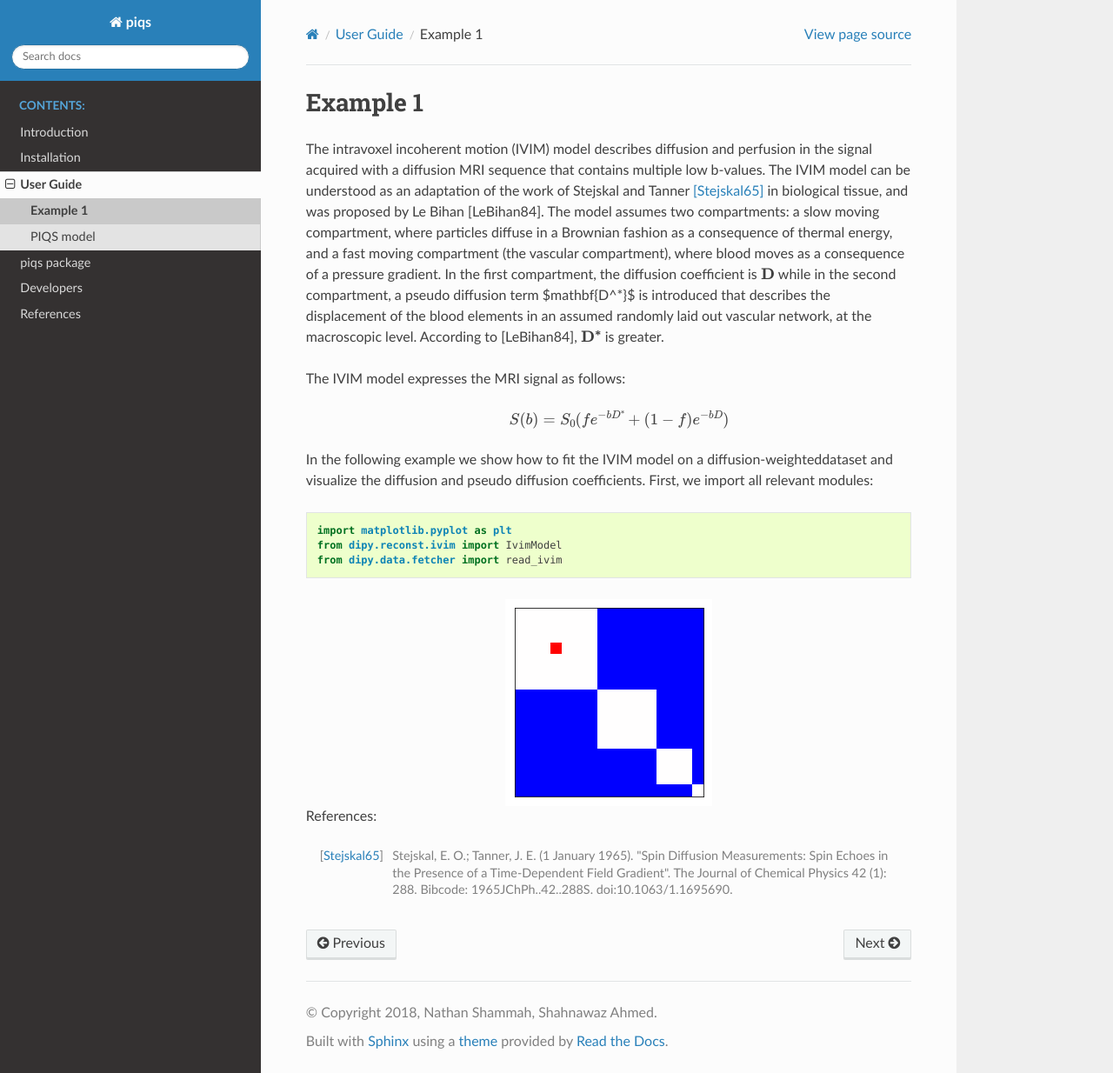
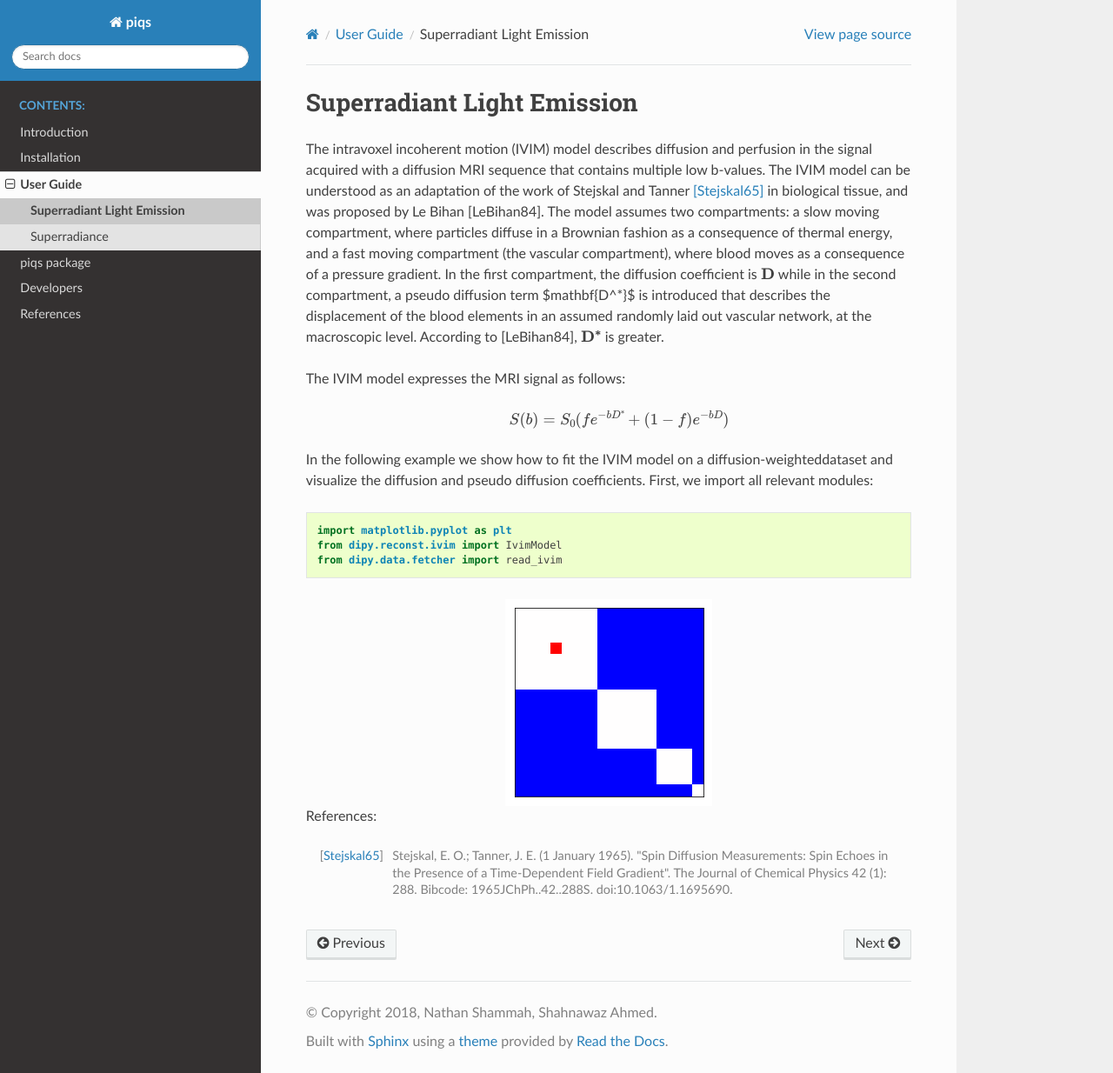
Before and after one commit to nathanshammah/piqs, a Sphinx documentation site: the page built from doc/source/examples/superradiant_light_emission.rst, in a window 1280 px wide and 1234 px high. Shown: the whole window at 87% size. Built offline with Sphinx 7.4.7 and the Read the Docs theme 2.0.0, drawn with Linux system fonts in a browser that asks for light colours.

Commit message:
examples

```diff
--- a/doc/source/examples/example1.rst
+++ b/doc/source/examples/superradiant_light_emission.rst
@@ -1,5 +1,5 @@
 ============================================================
-Example 1
+Superradiant Light Emission
 ============================================================
 The intravoxel incoherent motion (IVIM) model describes diffusion
 and perfusion in the signal acquired with a diffusion MRI sequence
--- a/doc/source/guide.rst
+++ b/doc/source/guide.rst
@@ -118,5 +118,5 @@ The system's Liouvillian can be built using :code:`system.liouvillian()`. The pr
 .. toctree::
    :maxdepth: 2
 
-   examples/example1
-   examples/example2
+   examples/superradiant_light_emission
+   examples/superradiance
```
Also changed, not shown: doc/source/examples/example2.rst (deleted, +0 -44 lines), doc/source/examples/superradiance.rst (added, +51 -0 lines).
